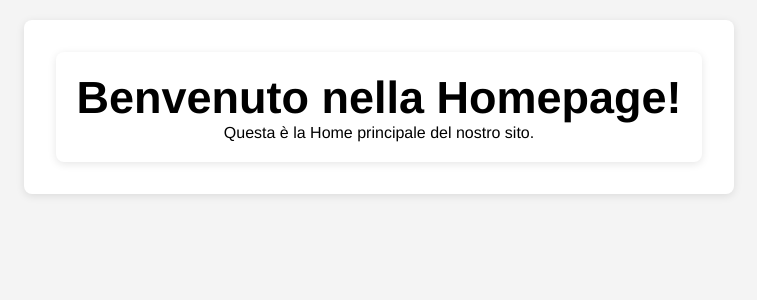
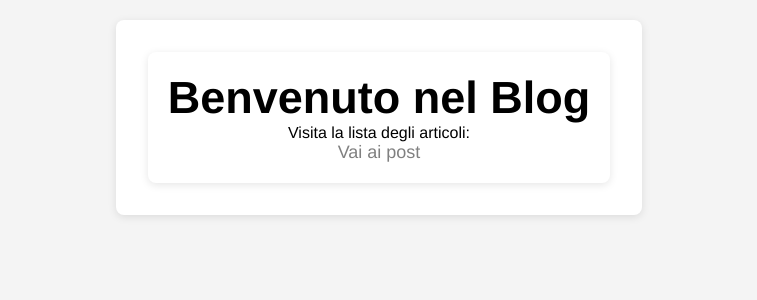
Before and after one commit to nicolo-canevari/react-context-api, a React (Vite) app: page / in a window 1280 px wide. Shown: the top 300 px of the page, without its empty margins (261-1018 px from the left). Built offline with nearby package versions, Linux system fonts and the light colour scheme; no server answers.

Commit message:
[FEAT] creo PostsPage per visualizzare la lista dei post e modifico Home

```diff
--- a/src/pages/Home.jsx
+++ b/src/pages/Home.jsx
@@ -1,4 +1,5 @@
 import React from 'react';
+import { Link } from 'react-router-dom';
 
 const Home = () => {
 
@@ -6,8 +7,9 @@ const Home = () => {
 
         <div>
 
-            <h1>Benvenuto nella Homepage!</h1>
-            <p>Questa è la Home principale del nostro sito.</p>
+            <h1>Benvenuto nel Blog</h1>
+            <p>Visita la lista degli articoli:</p>
+            <Link to="/posts">Vai ai post</Link>
 
         </div>
 
--- a/src/pages/PostsPage.jsx
+++ b/src/pages/PostsPage.jsx
@@ -0,0 +1,40 @@
+import React, { useContext } from 'react';
+import PostContext from '../contexts/PostContext';
+
+const PostsPage = () => {
+
+    // accedo ai dati dei post
+    const { posts } = useContext(PostContext);
+
+    if (posts.length === 0) {
+
+        return <div>Caricamento dei post...</div>;
+
+    }
+
+    return (
+
+        <div>
+
+            <h2>Lista degli Articoli</h2>
+
+            <ul>
+
+                {posts.map(post => (
+
+                    <li key={post.id}>
+                        <h3>{post.title}</h3>
+                        <p>{post.content}</p>
+                    </li>
+
+                ))}
+
+            </ul>
+
+        </div>
+
+    );
+
+};
+
+export default PostsPage;
```
